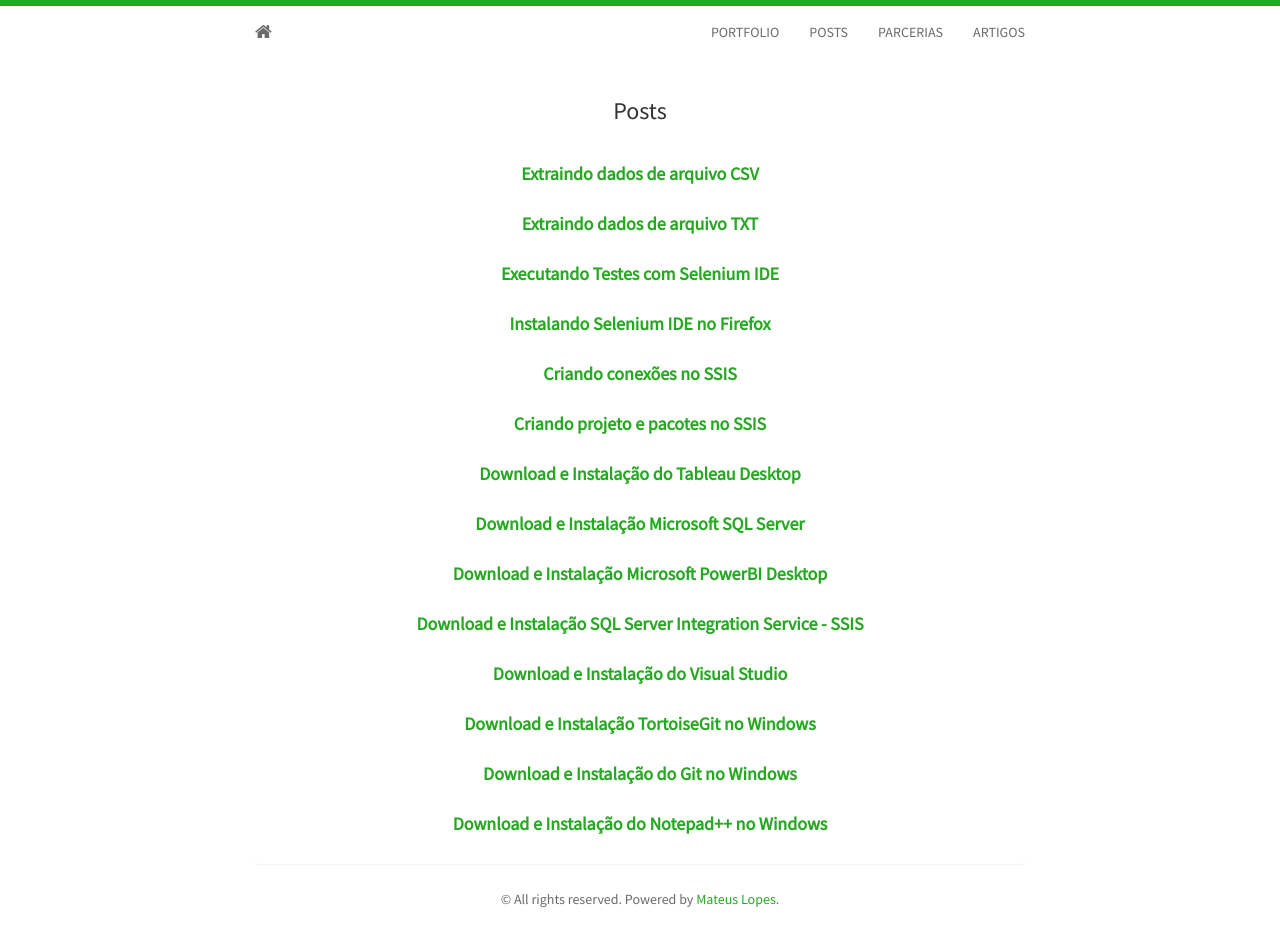
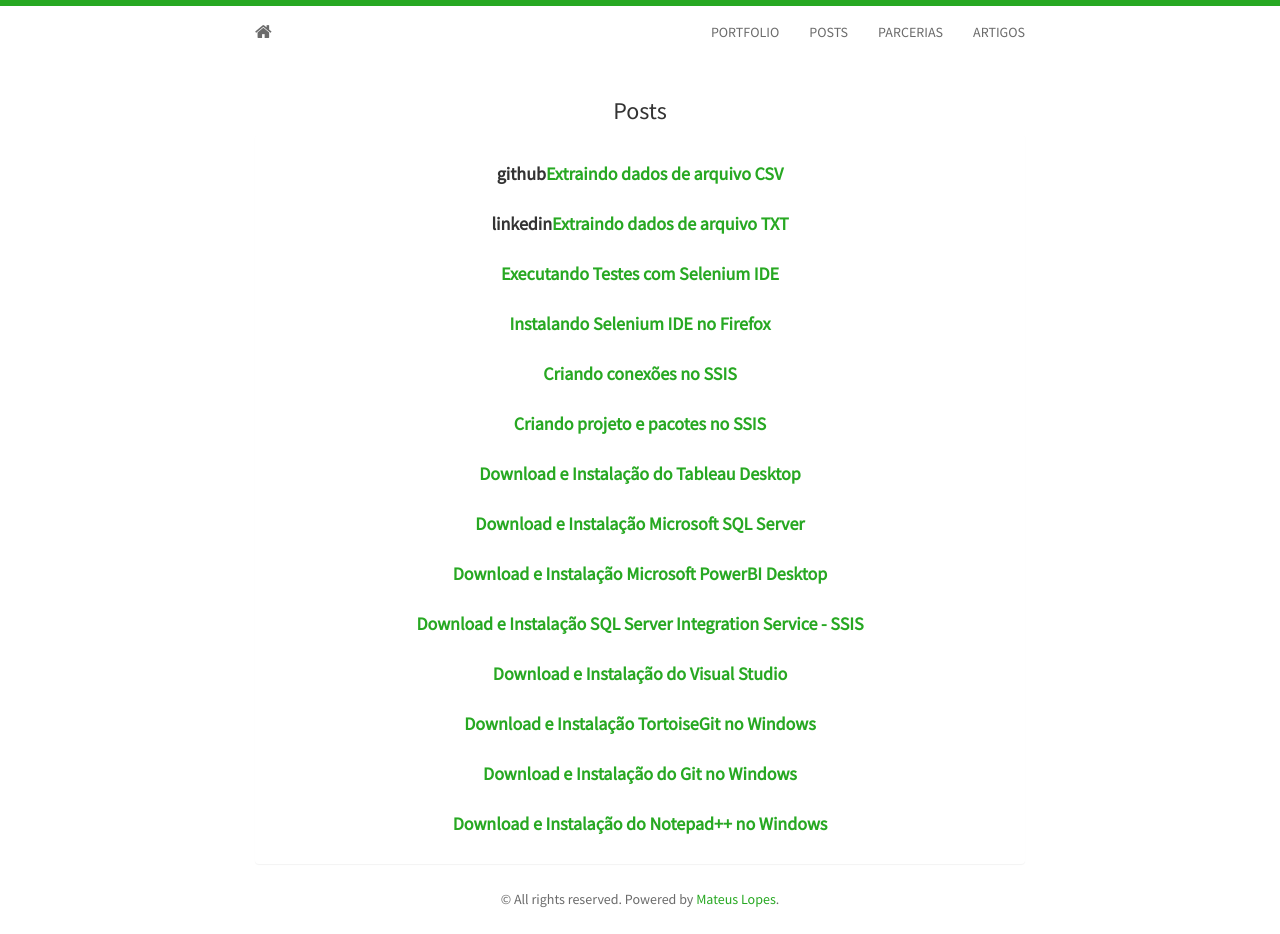
Before and after one commit to mateusbtlopes/mateusbtlopes.github.io, a Jekyll site: the page built from posts.html, in a window 1280 px wide. Built offline with Jekyll 4.4.1, drawn with Linux system fonts in a browser that asks for light colours; nearby versions of some CDN libraries.

Commit message:
Update posts.html

```diff
--- a/posts.html
+++ b/posts.html
@@ -10,14 +10,14 @@ title: Posts - Mateus Bruno T. Lopes
 				<div class="row">
 					<h5 style="text-align: center">
 						<!-- <strong>{{ post.categories }} <a href="{{ site.baseurl }}{{ post.url }}">{{ post.title }}</a></strong>-->
-						{% if post.categories.category == "github" %}
+						{% if {{post.categories}} == "github" %}
 						<strong><i class="fa fa-github">&nbsp;&nbsp;</i><a href="{{ site.baseurl }}{{ post.url }}">{{ post.title }}</a></strong>
 						{% endif %}
-						{% if post.categories == "linkedin" %}
+						{% if {{post.categories}} == "linkedin" %}
 						<strong><i class="fa fa-linkedin">&nbsp;&nbsp;</i><a href="{{ site.baseurl }}{{ post.url }}">{{ post.title }}</a></strong>
 						{% endif %}
-						{% if post.categories.category != "linkedin" or post.categories.category != "github" %}
-						<strong>{{ post.categories.category }}<a href="{{ site.baseurl }}{{ post.url }}">{{ post.title }}</a></strong>
+						{% if {{post.categories}} != "linkedin" or {{post.categories}} != "github" %}
+						<strong>{{post.categories}}<a href="{{ site.baseurl }}{{ post.url }}">{{ post.title }}</a></strong>
 						{% endif %}
 					</h5>
 				</div>
```
